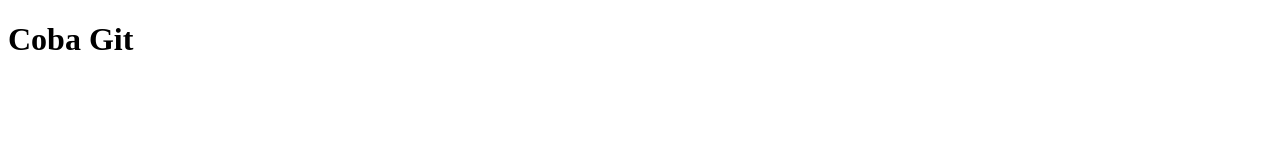
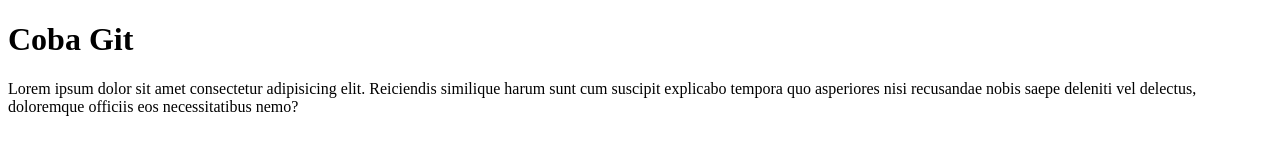
Before and after one commit to Kanastain/repo-test, a plain HTML site: page index.html in a window 1280 px wide. Drawn offline with Linux system fonts and the light colour scheme.

Commit message:
Menambahkan paraghraf

```diff
--- a/index.html
+++ b/index.html
@@ -7,5 +7,6 @@
 </head>
 <body>
     <h1>Coba Git</h1>
+    <p>Lorem ipsum dolor sit amet consectetur adipisicing elit. Reiciendis similique harum sunt cum suscipit explicabo tempora quo asperiores nisi recusandae nobis saepe deleniti vel delectus, doloremque officiis eos necessitatibus nemo?</p>
 </body>
 </html>
```
